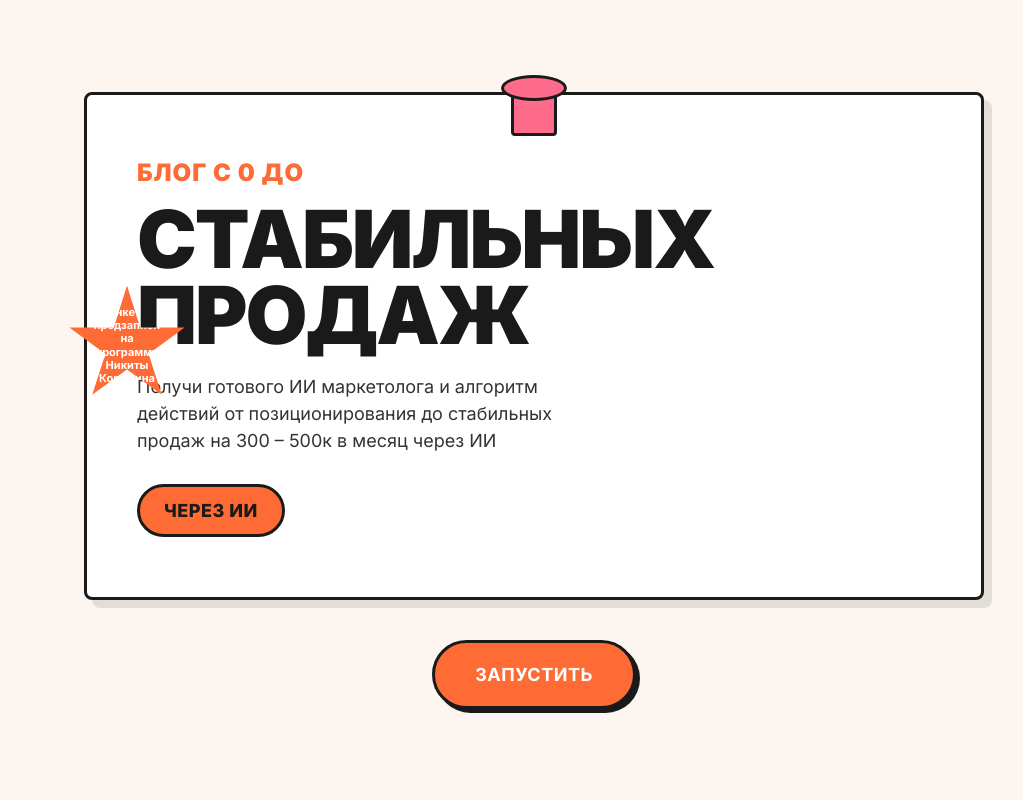
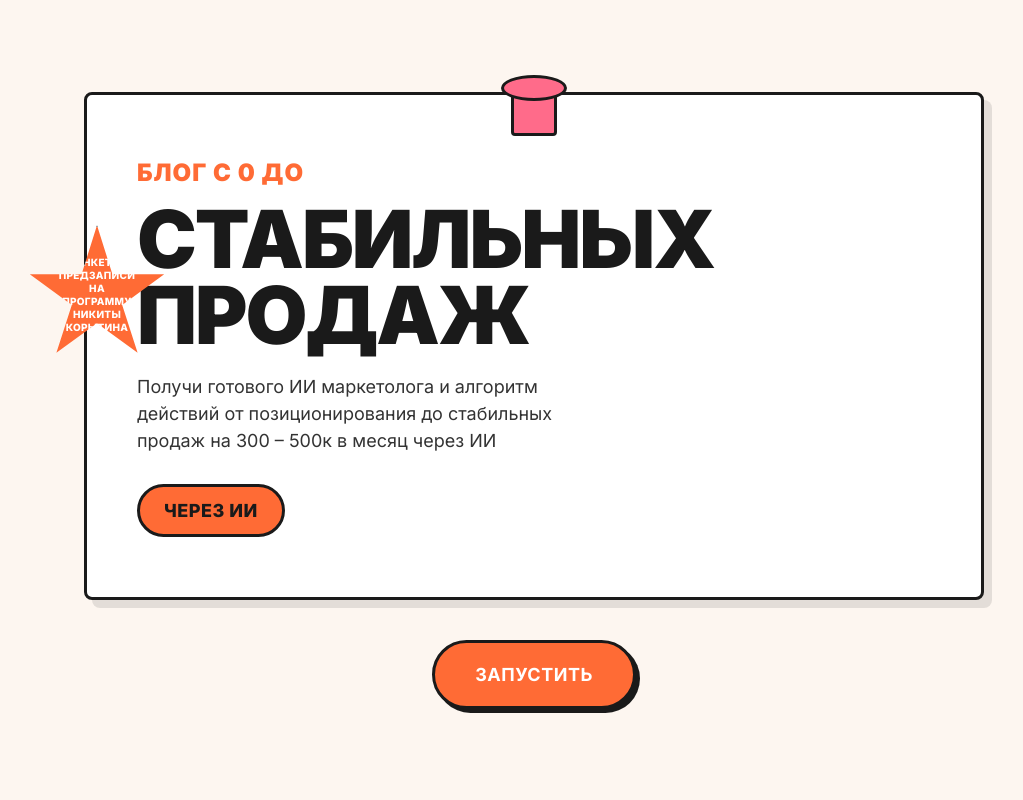
Before and after one commit to chpkc/ai-marketer-promo, a plain HTML site: page index.html in a window 1280 px wide. Shown: the top 800 px of the page, without its empty margins (106-1129 px from the left). Drawn offline with Linux system fonts and the light colour scheme.

Commit message:
Fix star badge: larger size, better positioning

```diff
--- a/index.html
+++ b/index.html
@@ -74,28 +74,31 @@
         /* Star Badge */
         .star-badge {
             position: absolute;
-            left: -20px;
-            top: 50%;
+            left: -60px;
+            top: 40%;
             transform: translateY(-50%);
-            width: 120px;
-            height: 120px;
+            width: 140px;
+            height: 140px;
             background: #FF6B35;
             clip-path: polygon(50% 0%, 61% 35%, 98% 35%, 68% 57%, 79% 91%, 50% 70%, 21% 91%, 32% 57%, 2% 35%, 39% 35%);
             display: flex;
             align-items: center;
             justify-content: center;
-            font-size: 11px;
-            font-weight: 700;
+            font-size: 10px;
+            font-weight: 800;
             color: white;
             text-align: center;
-            line-height: 1.2;
-            padding: 20px;
+            line-height: 1.3;
+            padding: 25px;
             z-index: 10;
+            border: 2px solid #1a1a1a;
         }
 
         .star-badge span {
             display: block;
-            max-width: 70px;
+            max-width: 85px;
+            text-transform: uppercase;
+            letter-spacing: 0.3px;
         }
 
         /* Paper Sheet with Clip */
```
